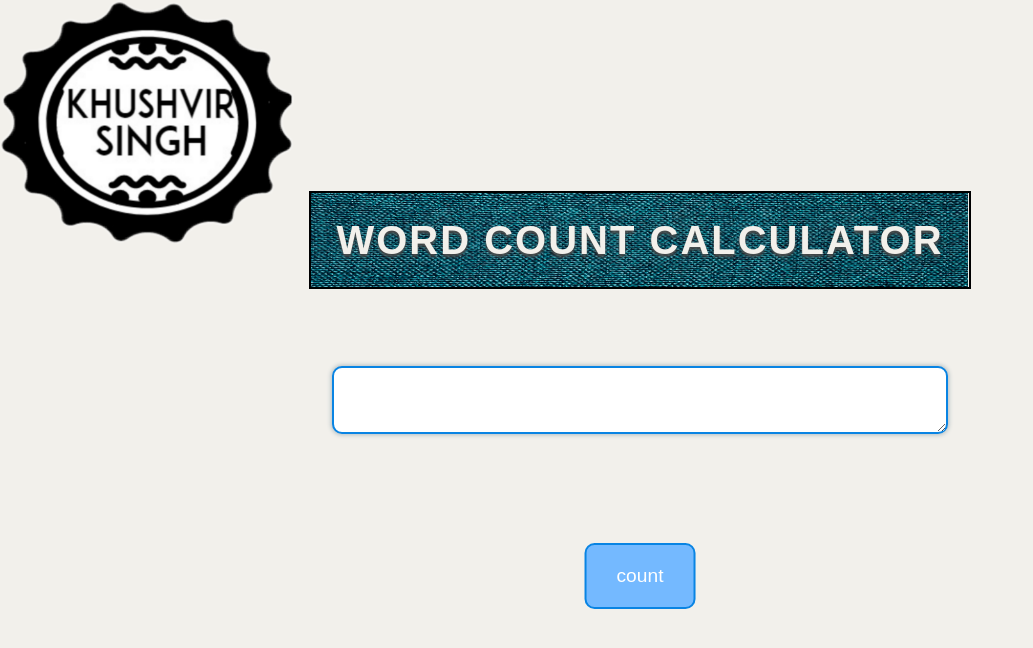
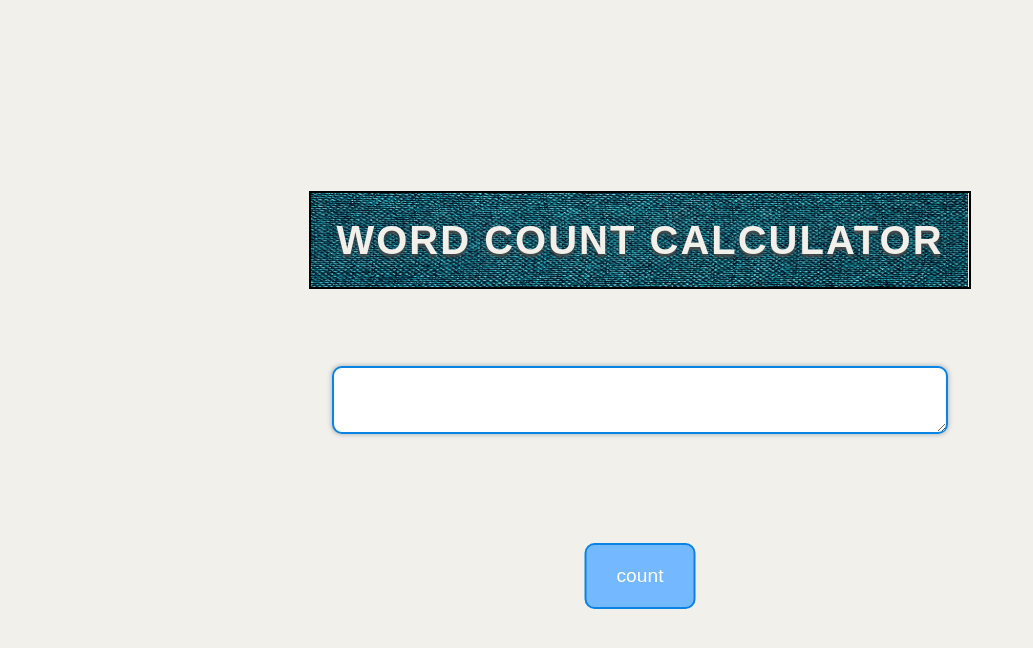
Before and after one commit to khushvir15/khushvir.github.io, a plain HTML site: page index.html in a window 1280 px wide. Shown: the top 648 px of the page, without its empty margins (0-1033 px from the left). Drawn offline with Linux system fonts and the light colour scheme; a web font is replaced by a local one.

Commit message:
Update index.html

```diff
--- a/index.html
+++ b/index.html
@@ -10,9 +10,7 @@
  margin: 0; padding: 0; font-family: 'josefin sans', sans-serif;
 }
 
-        #logo {
-	margin: 5px auto 5pxauto; position: relative; width: 300px;
-}
+
 
 
 
@@ -164,7 +162,6 @@
 
 
 
-        <p id="logo"><a href="#"> <img src="logo.png" alt="Khushvir singh logo" /></a></p>
 
 
         <marquee direction="right"> By this calculator you can calculate The total number of characters and words.</marquee>
```
